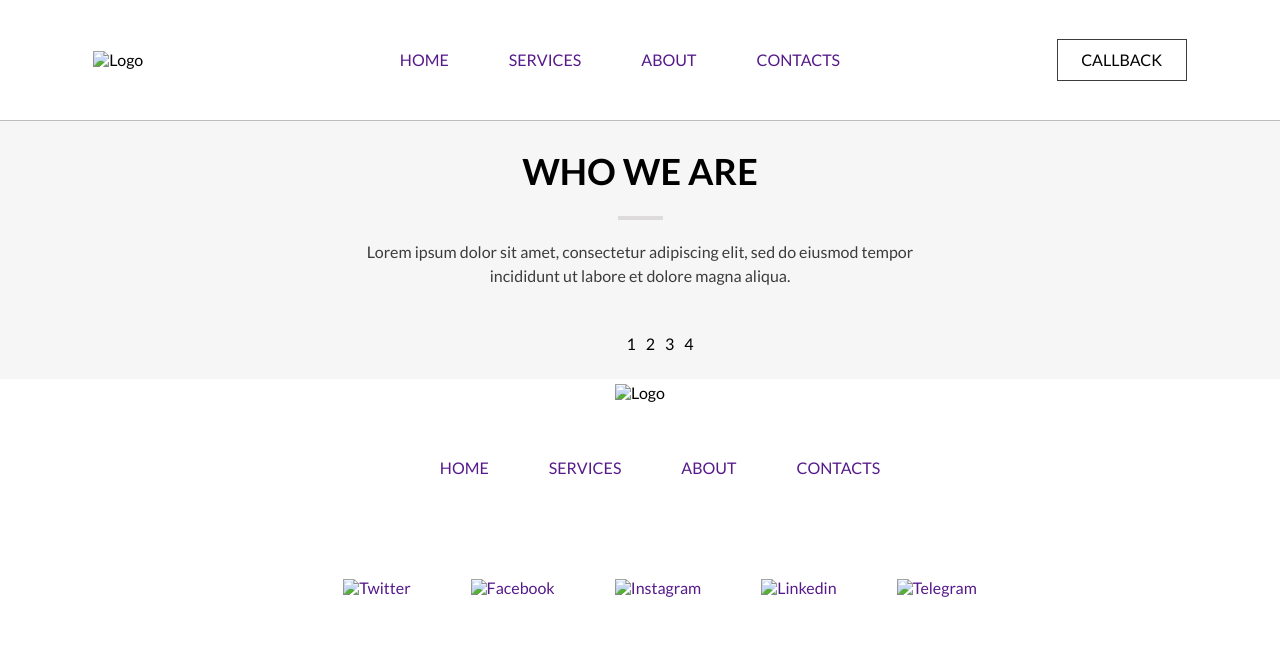
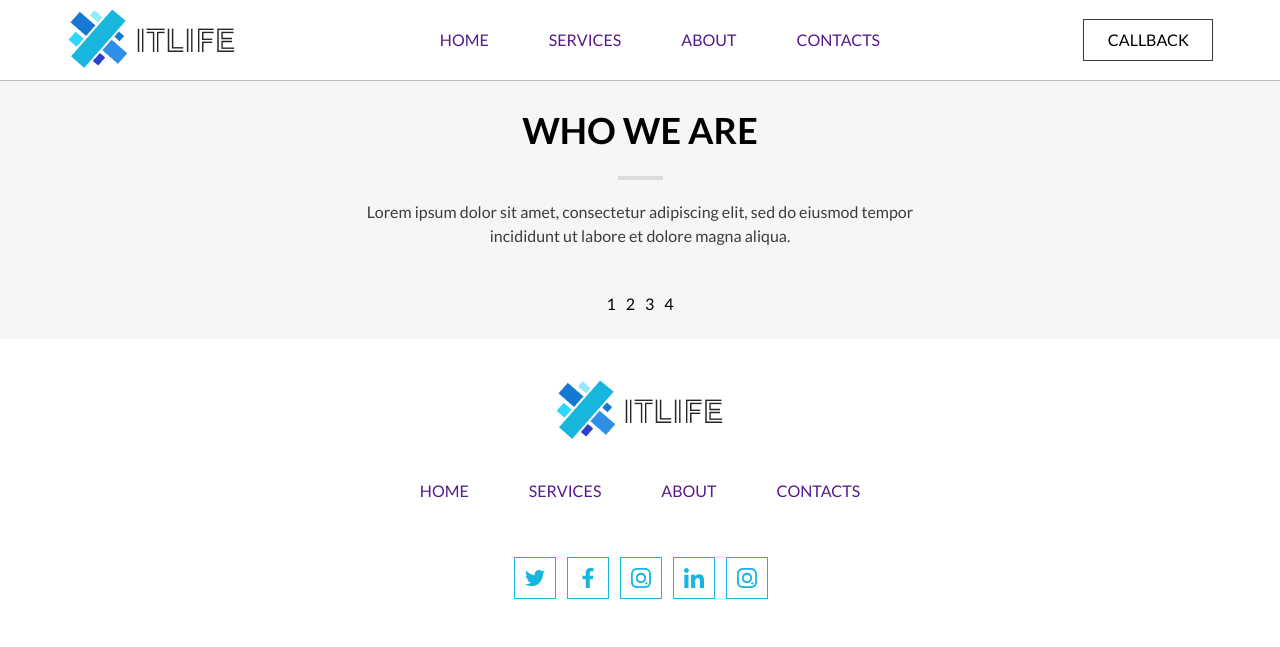
Before and after one commit to sergeiown/BeetRootEducationLesson10, a plain HTML site: page index.html in a window 1280 px wide. Drawn offline with Linux system fonts and the light colour scheme.

Commit message:
add icon transformation

```diff
--- a/css/style.css
+++ b/css/style.css
@@ -24,6 +24,7 @@ body {
   justify-content: space-around;
   align-items: center;
   align-content: start;
+  height: 80px;
   border-bottom: 1px solid #bdbdbd;
 }
 .header > * {
@@ -38,6 +39,7 @@ body {
   align-items: center;
   align-content: center;
   list-style: none;
+  padding-right: 40px;
 }
 .header__navigation_list > li {
   flex: 0 0 auto;
@@ -106,6 +108,7 @@ body {
   align-items: center;
   align-content: center;
   list-style: none;
+  padding-right: 40px;
 }
 .main__cards_list > li {
   flex: 0 0 auto;
@@ -113,17 +116,19 @@ body {
 }
 
 /* ===== Footer ===== */
-footer {
+.footer {
   display: flex;
-  flex-wrap: wrap;
   flex-direction: column;
   justify-content: center;
   align-items: center;
   align-content: center;
 }
-footer > * {
+.footer > * {
   flex: 0 0 auto;
   margin: 5px;
+}
+.footer__logo {
+  margin-top: 40px;
 }
 .footer__navigation_list {
   display: flex;
@@ -133,6 +138,9 @@ footer > * {
   align-items: center;
   align-content: center;
   list-style: none;
+  padding-right: 40px;
+  height: 22px;
+  margin-top: 28px;
 }
 .footer__navigation_list > li {
   flex: 0 0 auto;
@@ -148,22 +156,64 @@ footer > * {
 
 .footer__social_list {
   display: flex;
-  flex-wrap: nowrap;
-  flex-direction: row;
   justify-content: space-between;
   align-items: center;
   align-content: center;
+
   list-style: none;
+  padding-right: 40px;
+  height: 43px;
+  margin-top: 28px;
 }
 .footer__social_list > li {
   flex: 0 0 auto;
-  margin: 30px;
+  margin: 5px;
 }
 .footer__social_list * {
   text-decoration: none;
 }
-
-.footer__social_list > li:hover {
-  background-color: #18b5dc;
+.footer__social_list_twitter {
+  width: 43px;
+  height: 42px;
+  background-image: url("/img/twitterblue.svg");
+}
+.footer__social_list_twitter:hover {
+  background-image: url("/img/twitterwhite.svg");
   cursor: pointer;
 }
+.footer__social_list_facebook {
+  width: 43px;
+  height: 42px;
+  background-image: url("/img/facebookblue.svg");
+}
+.footer__social_list_facebook:hover {
+  background-image: url("/img/facebookwhite.svg");
+  cursor: pointer;
+}
+.footer__social_list_instagram {
+  width: 43px;
+  height: 42px;
+  background-image: url("/img/instagramblue.svg");
+}
+.footer__social_list_instagram:hover {
+  background-image: url("/img/instagramwhite.svg");
+  cursor: pointer;
+}
+.footer__social_list_linkedin {
+  width: 43px;
+  height: 42px;
+  background-image: url("/img/linkedinblue.svg");
+}
+.footer__social_list_linkedin:hover {
+  background-image: url("/img/linkedinwhite.svg");
+  cursor: pointer;
+}
+.footer__social_list_telegram {
+  width: 43px;
+  height: 42px;
+  background-image: url("/img/instagramblue.svg");
+}
+.footer__social_list_telegram:hover {
+  background-image: url("/img/instagramwhite.svg");
+  cursor: pointer;
+}
--- a/index.html
+++ b/index.html
@@ -19,7 +19,7 @@
     <div class="_container">
       <header class="header">
         <div class="header__logo">
-          <img src="" alt="Logo" />
+          <img src="./img/logo.png" alt="Logo" />
         </div>
         <div class="header__navigation">
           <ul class="header__navigation_list">
@@ -53,7 +53,7 @@
 
       <footer class="footer">
         <div class="footer__logo">
-          <img src="" alt="Logo" />
+          <img src="./img/logo.png" alt="Logo" />
         </div>
         <div class="footer__navigation">
           <ul class="footer__navigation_list">
@@ -66,19 +66,19 @@
         <div class="footer__social">
           <ul class="footer__social_list">
             <li>
-              <a href=""><img src="" alt="Twitter" /></a>
+              <p class="footer__social_list_twitter"></p>
             </li>
             <li>
-              <a href=""><img src="" alt="Facebook" /></a>
+              <p class="footer__social_list_facebook"></p>
             </li>
             <li>
-              <a href=""><img src="" alt="Instagram" /></a>
+              <p class="footer__social_list_instagram"></p>
             </li>
             <li>
-              <a href=""><img src="" alt="Linkedin" /></a>
+              <p class="footer__social_list_linkedin"></p>
             </li>
             <li>
-              <a href=""><img src="" alt="Telegram" /></a>
+              <p class="footer__social_list_telegram"></p>
             </li>
           </ul>
         </div>
```
Also changed, not shown: img/alex.png (added), img/elena.png (added), img/facebookblue.svg (added), img/facebookwhite.svg (added), img/instagramblue.svg (added), img/instagramwhite.svg (added), img/john.png (added), img/lily.png (added), img/linkedinblue.svg (added), img/linkedinwhite.svg (added), img/logo.png (added), img/telegramblue.svg (added), img/telegramwhite.svg (added), img/twitterblue.svg (added), 1 more files.
